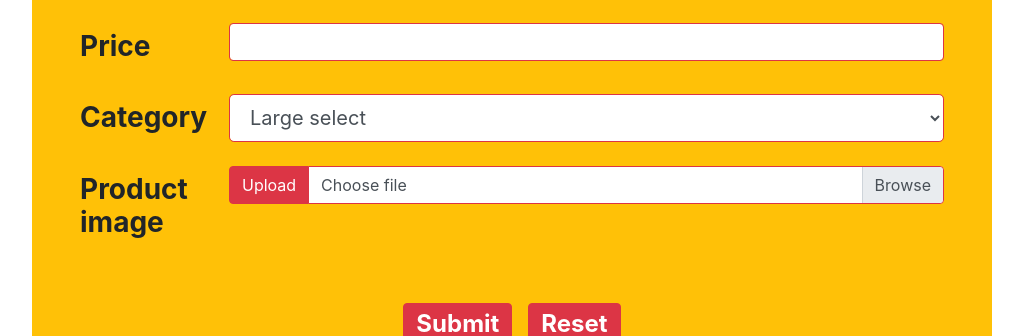
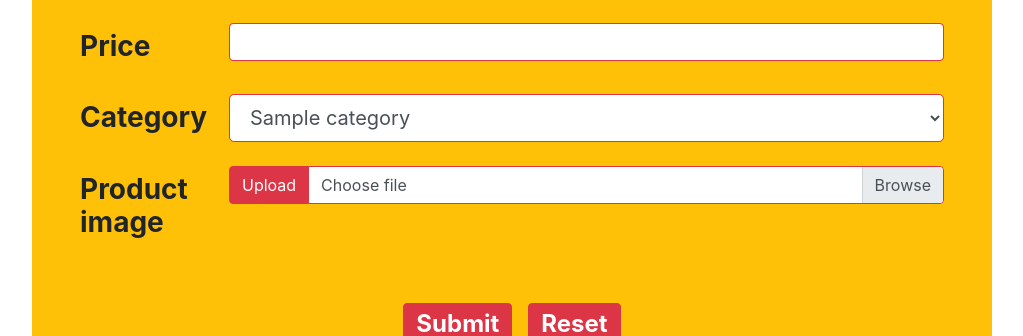
Before and after one commit to Abdelrahman1993/ITI_php_cafietria, a PHP site: page /add_product.php in a window 1280 px wide. Shown: the part 233-569 px from the top of the page, without its empty margins (128-1151 px from the left). Run offline with PHP 8.4, Linux system fonts and the light colour scheme; tables that the repository leaves empty hold one stand-in row (values such as "Sample post"); some libraries are stand-ins or nearby versions.

Commit message:
add select cateogry to add product page

```diff
--- a/views/add_product.php
+++ b/views/add_product.php
@@ -29,15 +29,25 @@
         <label for="example-number-input border-danger" class="col-2 col-form-label"><h3 class="font-weight-bold">Category</h3></label>
         <div class="col-10">
           <select name="category" class="form-control form-control-lg border-danger ">
-            <option>Large select</option>
-            <option>Large select</option>
-            <option>Large select</option>
-            <option>Large select</option>
-            <option>Large select</option>
+            <?php
+              require './connect.php';
+              $sql = "select * from Category";
+              if ($result = mysqli_query($con, $sql)) {
+                $rows_count = mysqli_num_rows($result);
+                while ($row = mysqli_fetch_assoc($result)) {
+                  echo '<option value='.$row['id'].'>'.$row['name'].'</option>';
+                }
+                /* free result set */
+                $result->free();
+              }
+              else{
+                echo mysqli_error($con);
+              }
+              mysqli_close($con);
+            ?>
           </select>
         </div>
       </div>
-
 
       <div class="form-group row">
         <label for="example-number-input" class="col-2 col-form-label"><h3 class="font-weight-bold">Product image</h3></label>
```
